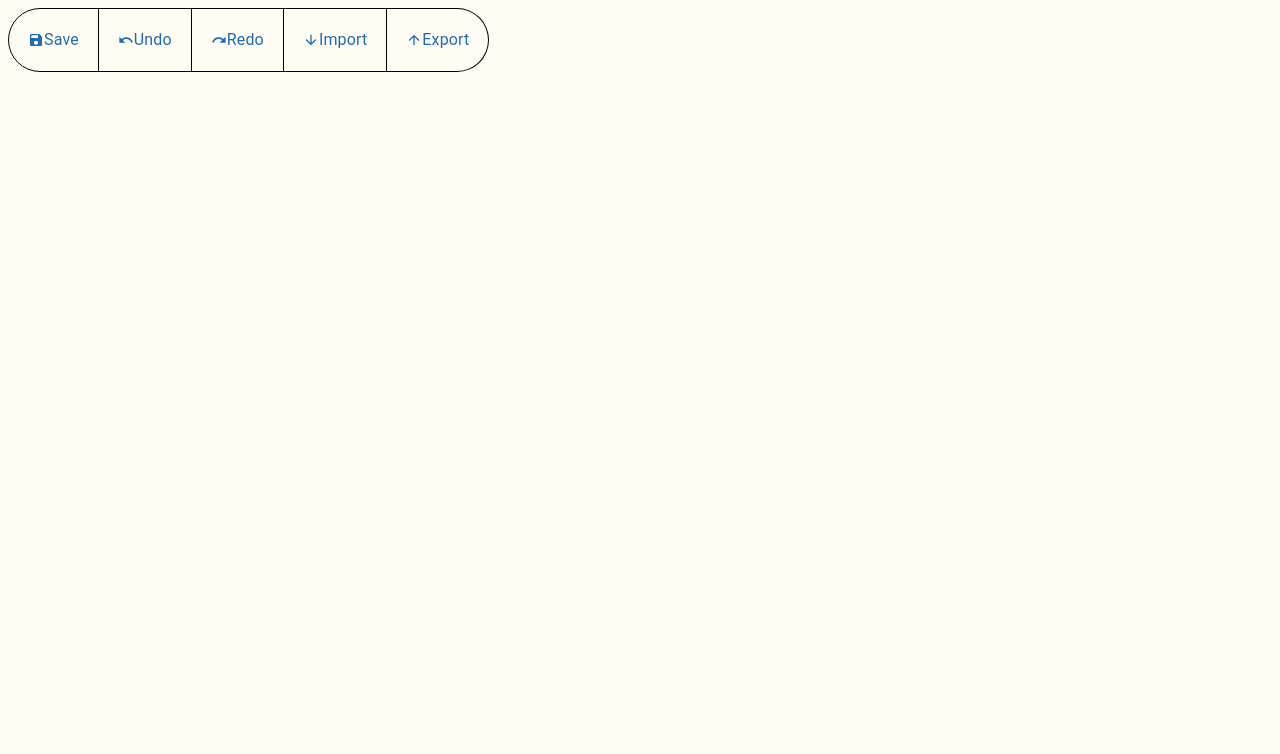
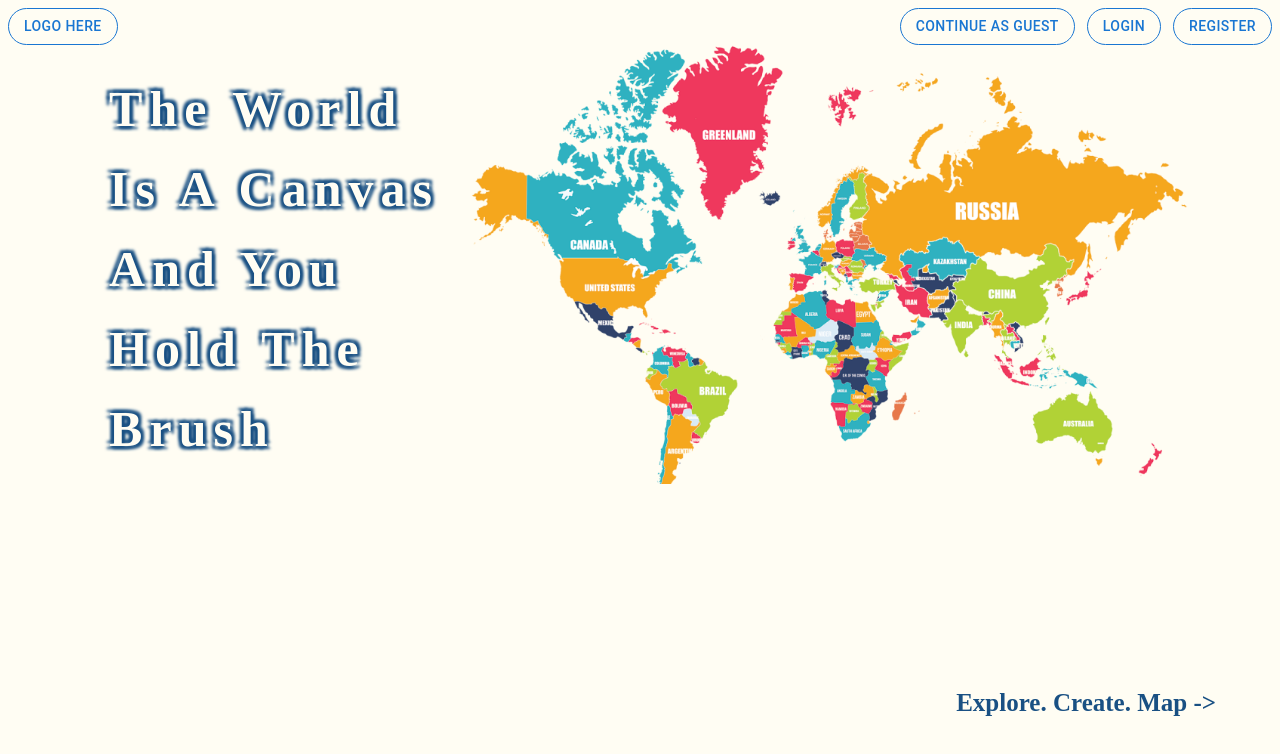
Before and after one commit to AmyLin06/MapArtisan, a React (Create React App) app in the folder client/: page / in a window 1280 px wide. Shown: the top 754 px of the page. Built offline with nearby package versions, Linux system fonts and the light colour scheme; a web font is replaced by a local one.

Commit message:
adding SplashScreen to App.js

```diff
--- a/client/src/App.js
+++ b/client/src/App.js
@@ -1,5 +1,4 @@
 import "./App.css";
-import QuickAccessToolbar from "./components/QuickAccessToolbar";
 import SplashScreen from "./screens/SplashScreen";
 
 function App() {
@@ -17,8 +16,7 @@ function App() {
           rel="stylesheet"
         />
       </header>
-      {/* <SplashScreen /> */}
-      <QuickAccessToolbar />
+      <SplashScreen />
     </div>
   );
 }
```
